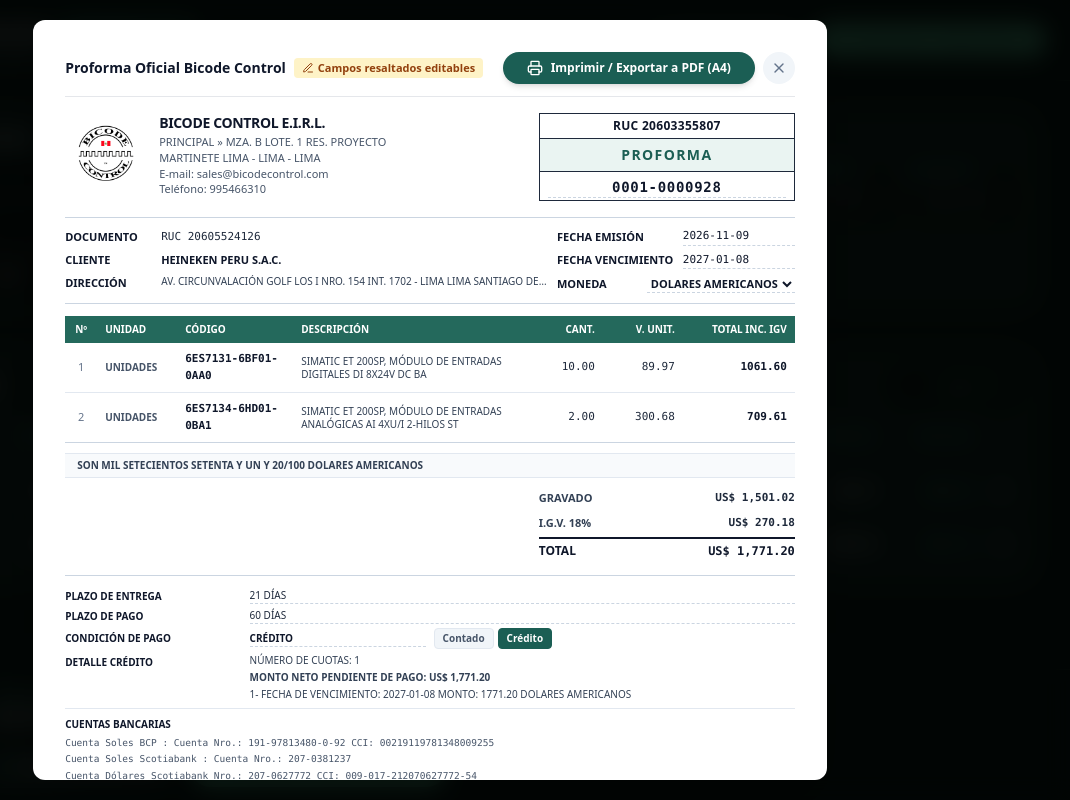
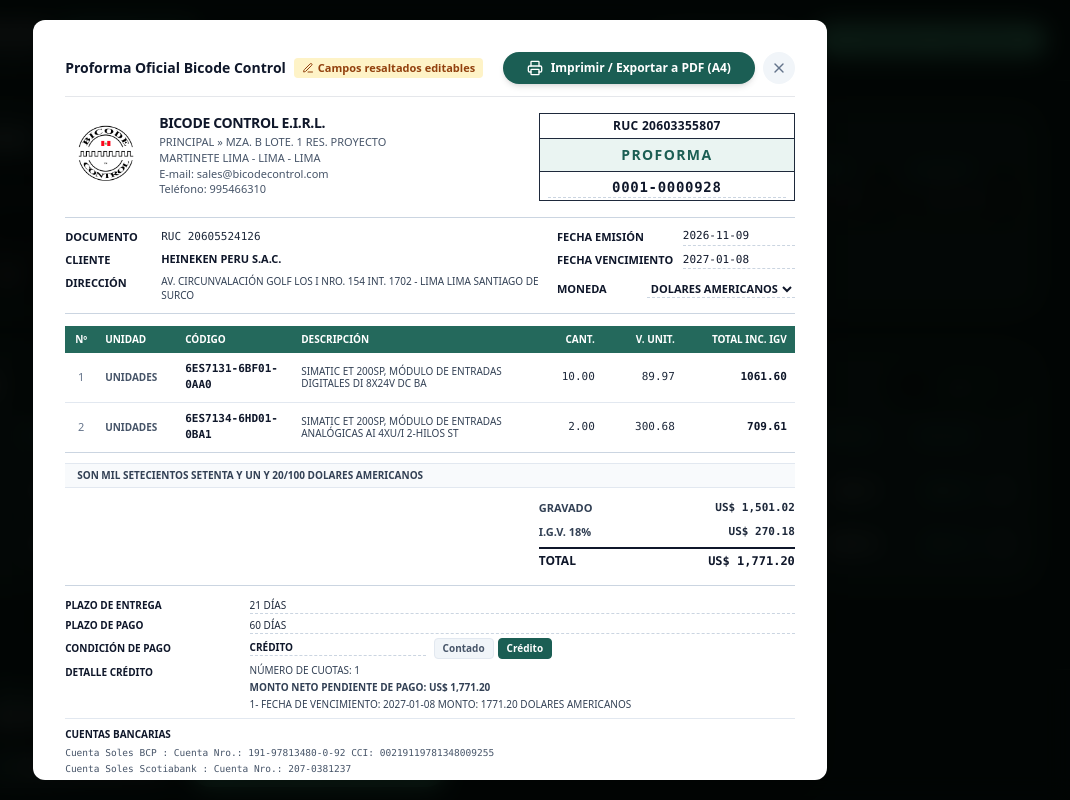
Before and after one commit to aparties/cotizador, a Next.js app: page / in a window 1280 px wide. Both pictures are taken after a click on the button "Ver Proforma Bicode". Shown: the whole page, without its empty margins (210-1280 px from the left). Built offline with nearby package versions, Linux system fonts and the light colour scheme.

Commit message:
fix(proforma): hide select arrow in print and wrap customer address onto next line without truncation

```diff
--- a/src/components/quote/BicodeProformaView.tsx
+++ b/src/components/quote/BicodeProformaView.tsx
@@ -242,9 +242,11 @@ export function BicodeProformaView({
           </div>
 
           {/* Cliente */}
-          <div className="col-span-8 flex items-center">
-            <span className="w-24 font-bold text-slate-900">CLIENTE</span>
-            <span className="font-bold text-slate-900 uppercase truncate">{customer.businessName || 'HEINEKEN PERU S.A.C.'}</span>
+          <div className="col-span-8 flex items-start">
+            <span className="w-24 font-bold text-slate-900 flex-shrink-0">CLIENTE</span>
+            <span className="font-bold text-slate-900 uppercase break-words whitespace-normal leading-tight flex-1">
+              {customer.businessName || 'HEINEKEN PERU S.A.C.'}
+            </span>
           </div>
 
           {/* Fecha Vencimiento Editable */}
@@ -261,7 +263,9 @@ export function BicodeProformaView({
           {/* Dirección */}
           <div className="col-span-8 flex items-start">
             <span className="w-24 font-bold text-slate-900 flex-shrink-0">DIRECCIÓN</span>
-            <span className="text-slate-700 text-[10px] leading-tight truncate">{customer.address || 'AV. CIRCUNVALACIÓN GOLF LOS I NRO. 154 INT. 1702 - SURCO'}</span>
+            <span className="text-slate-700 text-[10px] leading-snug break-words whitespace-normal flex-1">
+              {customer.address || 'AV. CIRCUNVALACIÓN GOLF LOS I NRO. 154 INT. 1702 - SURCO'}
+            </span>
           </div>
 
           {/* Moneda Editable */}
@@ -270,11 +274,14 @@ export function BicodeProformaView({
             <select
               value={currency}
               onChange={(e) => setCurrency(e.target.value)}
-              className="font-bold text-slate-900 bg-transparent border-b border-dashed border-slate-300 hover:border-slate-800 focus:outline-none print:border-none cursor-pointer"
+              className="font-bold text-slate-900 bg-transparent border-b border-dashed border-slate-300 hover:border-slate-800 focus:outline-none cursor-pointer print:hidden"
             >
               <option value="DOLARES AMERICANOS">DOLARES AMERICANOS</option>
               <option value="SOLES">SOLES</option>
             </select>
+            <span className="hidden print:inline font-bold text-slate-900">
+              {currency}
+            </span>
           </div>
         </div>
 
```
